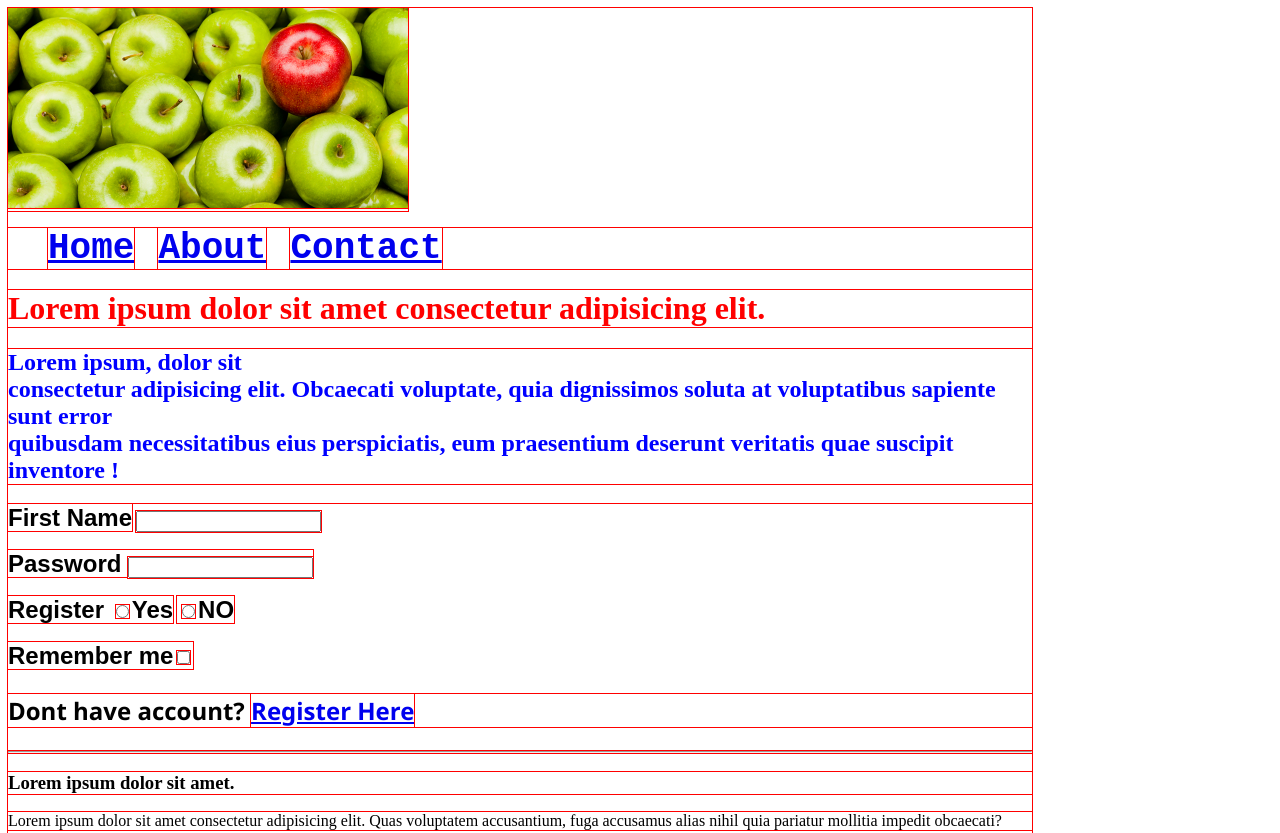
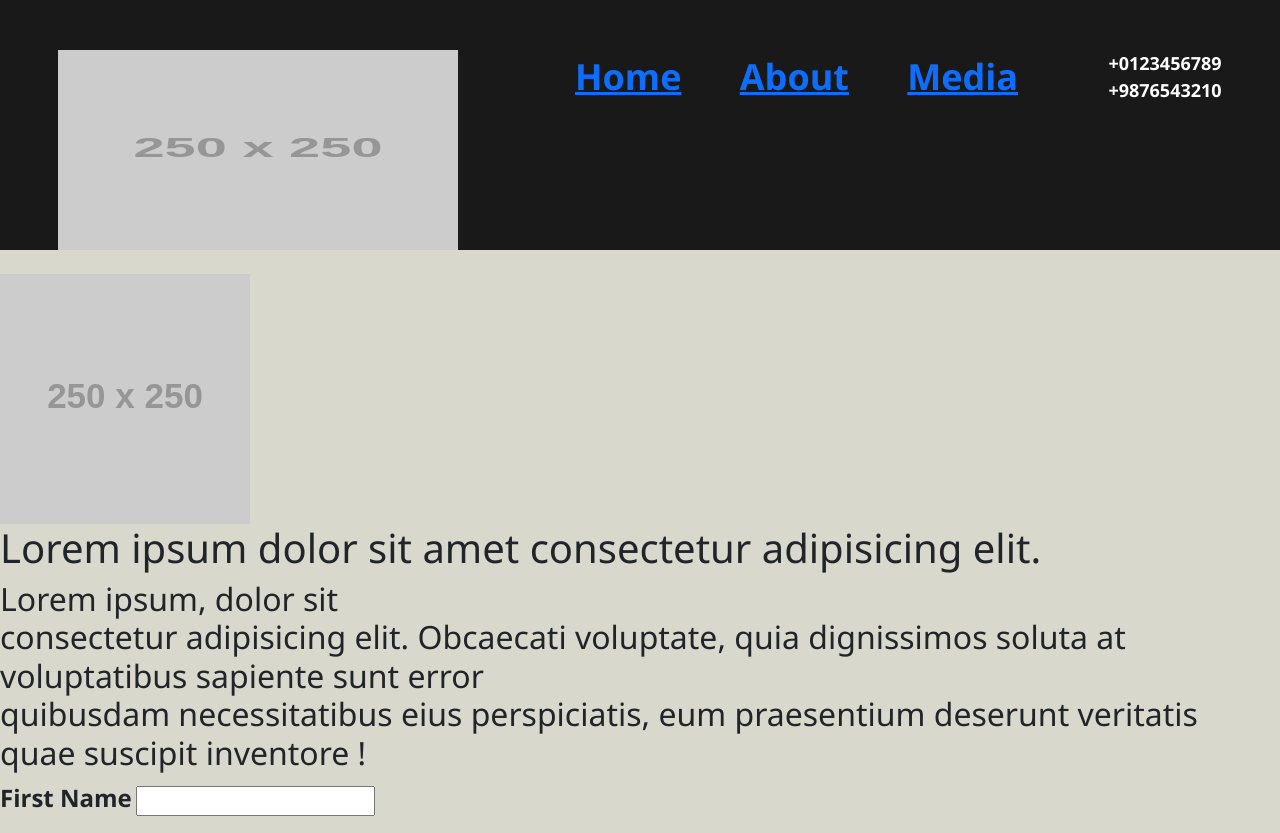
Before and after one commit to Mikhail0731/JS, a plain HTML site: page Home.html in a window 1280 px wide. Shown: the top 833 px of the page. Drawn offline with nearby package versions, Linux system fonts and the light colour scheme; placeholder pictures from the web are drawn by us.

Commit message:
add some css to the home page

```diff
--- a/Home.html
+++ b/Home.html
@@ -6,34 +6,41 @@
     <meta http-equiv="X-UA-Compatible" content="IE=edge">
     <meta name="viewport" content="width=device-width, initial-scale=1.0">
     <title>Home</title>
+    <link href="https://cdn.jsdelivr.net/npm/bootstrap@5.1.3/dist/css/bootstrap.min.css" rel="stylesheet" integrity="sha384-1BmE4kWBq78iYhFldvKuhfTAU6auU8tT94WrHftjDbrCEXSU1oBoqyl2QvZ6jIW3" crossorigin="anonymous">
+
     <link rel="stylesheet" href="/style.css">
     <script src="/script.js"></script>
 </head>
-
 <body>
     <heater>
-        <img src="/images/difference.jpg" width="400" height="200">
-        <nav >
-            <ul id="top">
-                <li class="my-i"><a href="/Home.html">Home</a></li>
-                <li class="my-i"><a href="/about.html">About</a></li>
-                <li class="my-i"><a href="/contact.html">Contact</a></li>
+        <div id="top">
+             <a href="https://placeholder.com"><img src="https://via.placeholder.com/250?text=Logo" width="400" height="200"></a>
+             <br>
+                <p class="my-i"><a href="/Home.html">Home</a></p>
+                <p class="my-i"><a href="/about.html">About</a></p>
+                <p class="my-i"><a href="/Media.html">Media</a></p>
+            <ul>
+            <dt class="phone">+0123456789</dt>
+            <dt class="phone">+9876543210</dt>
+            </ul>
+        </div>
+        <br>
 
-            </ul>
-        </nav>
 
+<a href="https://placeholder.com"><img src="https://via.placeholder.com/250"></a>
 
         <h1>Lorem ipsum dolor sit amet consectetur adipisicing elit. </h1>
         <h2 id="my">Lorem ipsum, dolor sit
             <br>
             consectetur adipisicing elit.
             Obcaecati voluptate, quia dignissimos soluta at voluptatibus sapiente sunt
-            error<br>
+            error
+            <br>
             quibusdam necessitatibus eius perspiciatis, eum praesentium deserunt
             veritatis quae suscipit inventore !
         </h2>
     </heater>
-    <form>
+    <form class="form">
         <label class="label">First Name</label>
 
         <input id="fname" type="text">
@@ -77,12 +84,12 @@
             <ul>
                 <li class="my-i"><a href="/Home.html">Home</a></li>
                 <li class="my-i"><a href="/about.html">About</a></li>
-                <li class="my-i"><a href="/contact.html">Contact</a></li>
+                <li class="my-i"><a href="/Media.html">Media</a></li>
 
             </ul>
         </nav>
     </footer>
-
+<script src="https://cdn.jsdelivr.net/npm/bootstrap@5.1.3/dist/js/bootstrap.bundle.min.js" integrity="sha384-ka7Sk0Gln4gmtz2MlQnikT1wXgYsOg+OMhuP+IlRH9sENBO0LRn5q+8nbTov4+1p" crossorigin="anonymous"></script>
 </body>
 
 </html>
--- a/style.css
+++ b/style.css
@@ -1,30 +1,43 @@
-h1 {
-  color: red; /*tag*/
+body {
+  font-family: "Segoe UI", Tahoma, Geneva, Verdana, sans-serif;
+  background-color: rgb(216, 216, 204);
 }
-#my {
-  color: blue; /*id*/
+#top {
+  background-color: rgb(26, 25, 25);
+  display: flex;
+  justify-content: space-evenly;
+  padding-top: 50px;
+
 }
 .my-i {
   font-size: 36px;
-  color: rgb(0, 102, 0, 0.5);
-  font-family: "Courier New", Courier, monospace;
+  color:aliceblue;
   font-weight: bold; /*class*/
 }
+.my-i > a:hover {
+  color: rgb(133, 122, 122);
+}
+.my-i {
+  flex-direction: row;
+}
+.phone {
+  font-size: large;
+  color: white;
+}
+
 .label {
   font-weight: bold;
-  font-family: Arial, Helvetica, sans-serif;
+
   font-size: 24px;
 }
 #Register {
   font-size: 24px;
-  font-family: "Segoe UI", Tahoma, Geneva, Verdana, sans-serif;
-
   font-weight: bold;
 }
 .button {
   border: none;
   padding: 14px 28px;
-  font-size: 16px;
+  font-size: 24px;
   cursor: pointer;
   display: inline-block;
 }
@@ -44,20 +57,13 @@ h1 {
   text-transform: capitalize;
   line-height: 2rem;
 }
-.my-i > a:hover {
-  color: brown;
-}
-.my-i > a:active {
-  color: yellow;
-}
-#top {
-  display: flex;
-  column-gap: 24px;
-  list-style: none;
-}
-* {
+
+8/* {
   outline: 1px solid red;
 }
 body {
   width: 80%;
 }
+
+@media screen {
+}
```
Also changed, not shown: Media.html (renamed from contact.html, +6 -2 lines), about.html (+2 -2 lines), register.html (+1 -1 lines).
